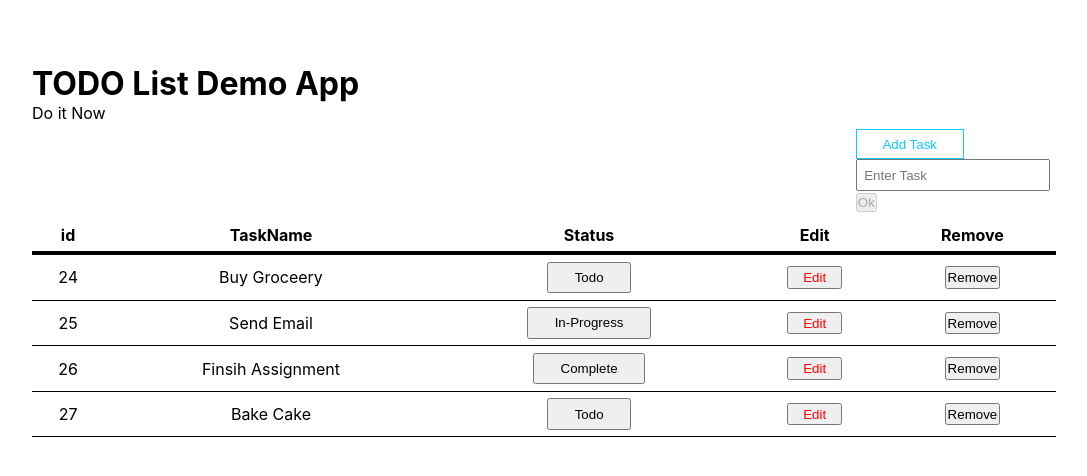
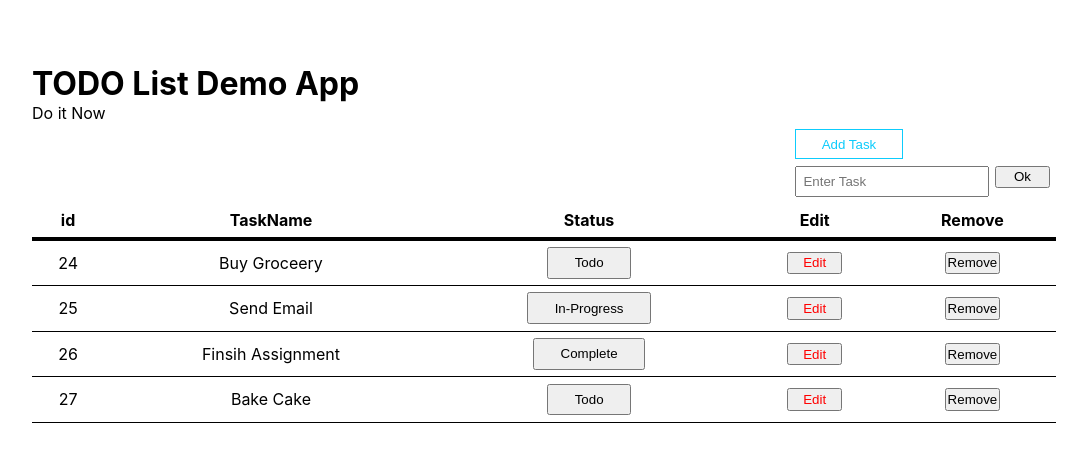
Before and after one commit to Nevin505/ToDoListReact, a React (Create React App) app: page / in a window 1280 px wide. Both pictures are taken after a click on the button "Add Task". Shown: the top 476 px of the page, without its empty margins (96-1183 px from the left). Built offline with nearby package versions, Linux system fonts and the light colour scheme.

Commit message:
Edited Edit Buttons

```diff
--- a/src/Pages/MainPage.jsx
+++ b/src/Pages/MainPage.jsx
@@ -82,6 +82,7 @@ function MainPage() {
         const index=currentData.findIndex((element)=>{
          return  element.id===editedTaskId;
         })
+
         const modifiedArray=[...currentData];
         modifiedArray[index].TaskName=inputTask;
          return modifiedArray;
@@ -90,15 +91,17 @@ function MainPage() {
       setinputTask('');
     }
 
-
-
-
   }
 
 
   function editData(id){
     setchangeEditButtonStatus(true);
     setEditedTaskId(id);
+    setdisplayInput(true);
+    const value= data.find((item)=>{
+        return item.id===id;
+     })
+    setinputTask(value.TaskName)
   }
 
   return (
@@ -107,10 +110,9 @@ function MainPage() {
       <Subtitle>Do it Now</Subtitle>
       <div className={mainPageStyle.inputBox} >
       <Button buttonType="Add Task" buttonHandler={showInputTaskBar} variantType="primary"></Button>
-      {displayInput && <div>
+      {displayInput && <div className={mainPageStyle.searchBox}>
         <InputTask type="text" placeHolder="Enter Task" resetvalue={inputTask}  addInputHanlder={inputChange} ></InputTask>
-        {inputTask}
-       <button onClick={adddTask} disabled={inputTask.length===0}>Ok</button>
+        <ButtomSmallSquare  className={mainPageStyle.searchBoxButton} addClickHandler={adddTask}>Ok</ButtomSmallSquare>
         </div>}
       </div>
       <table className={mainPageStyle.tableElement}>
--- a/src/Pages/MainPage.module.css
+++ b/src/Pages/MainPage.module.css
@@ -5,7 +5,15 @@
 .tableElement{
     text-align: center;
 }
-
+.searchBox{
+    margin-top: 0.4rem;
+    display: flex;
+    gap: 0.4rem;
+}
+.searchBoxButton{
+    flex: 1;
+    align-self: self-end;
+}
 table
 {
     border-collapse: collapse;
```
